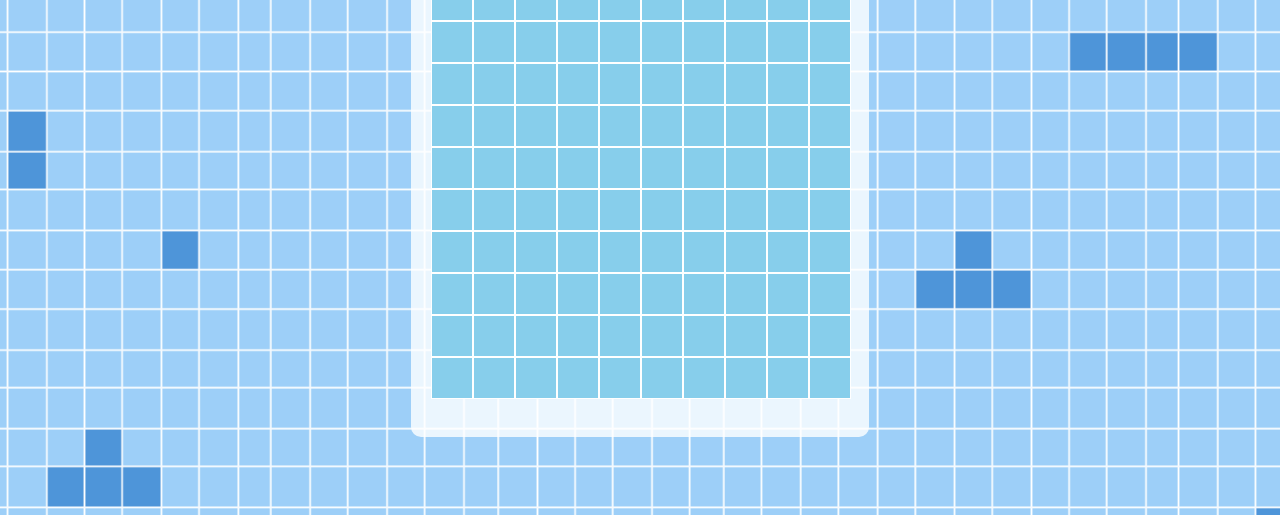
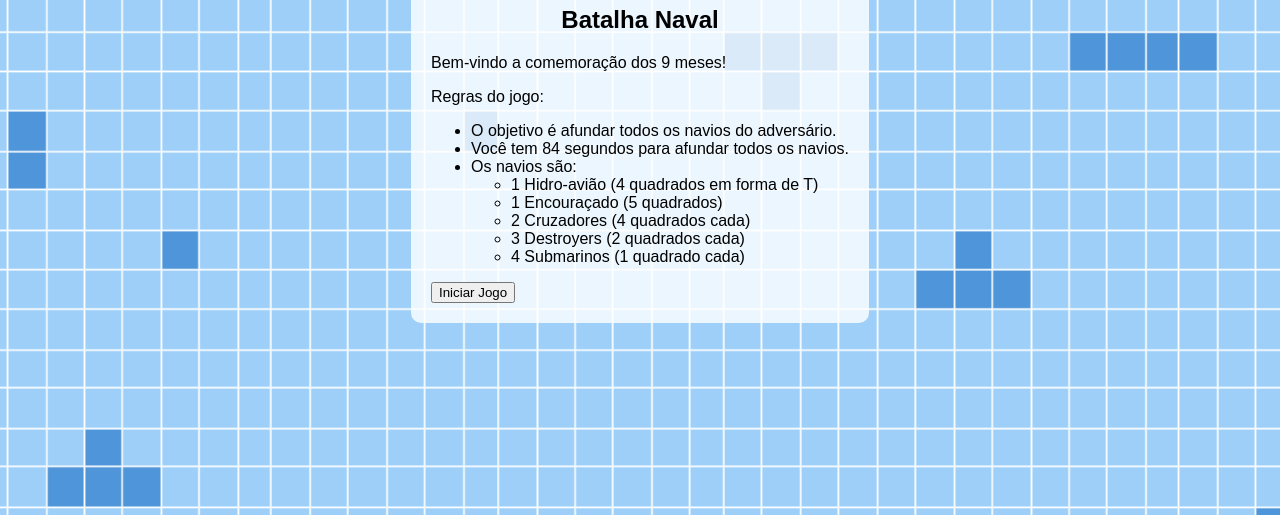
Before and after one commit to patpires/jopi9m, a plain HTML site: page index.html in a window 1280 px wide. Shown: the part 285-800 px from the top of the page. Drawn offline with Linux system fonts and the light colour scheme.

Commit message:
Add files via upload

```diff
--- a/index.html
+++ b/index.html
@@ -9,14 +9,35 @@
 </head>
 <body>
     <div class="container">
-        <div class="header">
-            <h1>Joana - 9 Meses!</h1>
-          <h2>Batalha Naval</h2></h2>
-            <div id="timer">Tempo restante: <span id="time">300</span> segundos</div>
+        <div id="startScreen" class="start-screen active">
+                    <h1 align="center">Joana - 9 Meses!</h1>
+            <h2 align="center">Batalha Naval</h2>
+            <p>Bem-vindo a comemoração dos 9 meses!</p>
+            <p>Regras do jogo:</p>
+            <ul>
+                <li>O objetivo é afundar todos os navios do adversário.</li>
+                <li>Você tem 84 segundos para afundar todos os navios.</li>
+                <li>Os navios são:</li>
+                <ul>
+                    <li>1 Hidro-avião (4 quadrados em forma de T)</li>
+                    <li>1 Encouraçado (5 quadrados)</li>
+                    <li>2 Cruzadores (4 quadrados cada)</li>
+                    <li>3 Destroyers (2 quadrados cada)</li>
+                    <li>4 Submarinos (1 quadrado cada)</li>
+                </ul>
+            </ul>
+            <button id="startButton" onclick="startGame()">Iniciar Jogo</button>
         </div>
-        <div class="game-board" id="gameBoard"></div>
-        <div id="message"></div>
-        <button id="restartBtn" onclick="restartGame()">Reiniciar Jogo</button>
+        <div id="gameScreen" class="game-screen">
+            <div class="header">
+                <h1 align="center">Joana - 9 Meses!</h1>
+                <h2 align="center">Batalha Naval</h2>
+                <div id="timer">Tempo restante: <span id="time">84</span> segundos</div>
+            </div>
+            <div class="game-board" id="gameBoard"></div>
+            <div id="message"></div>
+            <button id="restartBtn" onclick="restartGame()">Reiniciar Jogo</button>
+        </div>
     </div>
     <script src="script.js"></script>
 </body>
--- a/script.js
+++ b/script.js
@@ -3,14 +3,25 @@ let board = [];
 let ships = [];
 let hits = 0;
 let misses = 0;
-let timeLeft = 100;
+let timeLeft = 84;
 let timer;
 
 document.addEventListener('DOMContentLoaded', () => {
+    showStartScreen();
+});
+
+function showStartScreen() {
+    document.getElementById('startScreen').classList.add('active');
+    document.getElementById('gameScreen').classList.remove('active');
+}
+
+function startGame() {
+    document.getElementById('startScreen').classList.remove('active');
+    document.getElementById('gameScreen').classList.add('active');
     createBoard();
     placeShips();
     startTimer();
-});
+}
 
 function createBoard() {
     const gameBoard = document.getElementById('gameBoard');
@@ -200,7 +211,7 @@ function restartGame() {
     ships = [];
     hits = 0;
     misses = 0;
-    timeLeft = 100;
+    timeLeft = 84;
     document.getElementById('gameBoard').innerHTML = '';
     document.getElementById('message').innerText = '';
     document.getElementById('restartBtn').style.display = 'none';
--- a/style.css
+++ b/style.css
@@ -10,7 +10,6 @@ body {
 }
 
 .container {
-  text-align: center;
   background-color: rgba(255, 255, 255, 0.8);
   padding: 20px;
   border-radius: 10px;
@@ -62,3 +61,12 @@ body {
   font-size: 1em;
   cursor: pointer;
 }
+
+
+.start-screen, .game-screen {
+    display: none;
+}
+
+.start-screen.active, .game-screen.active {
+    display: block;
+}
```
